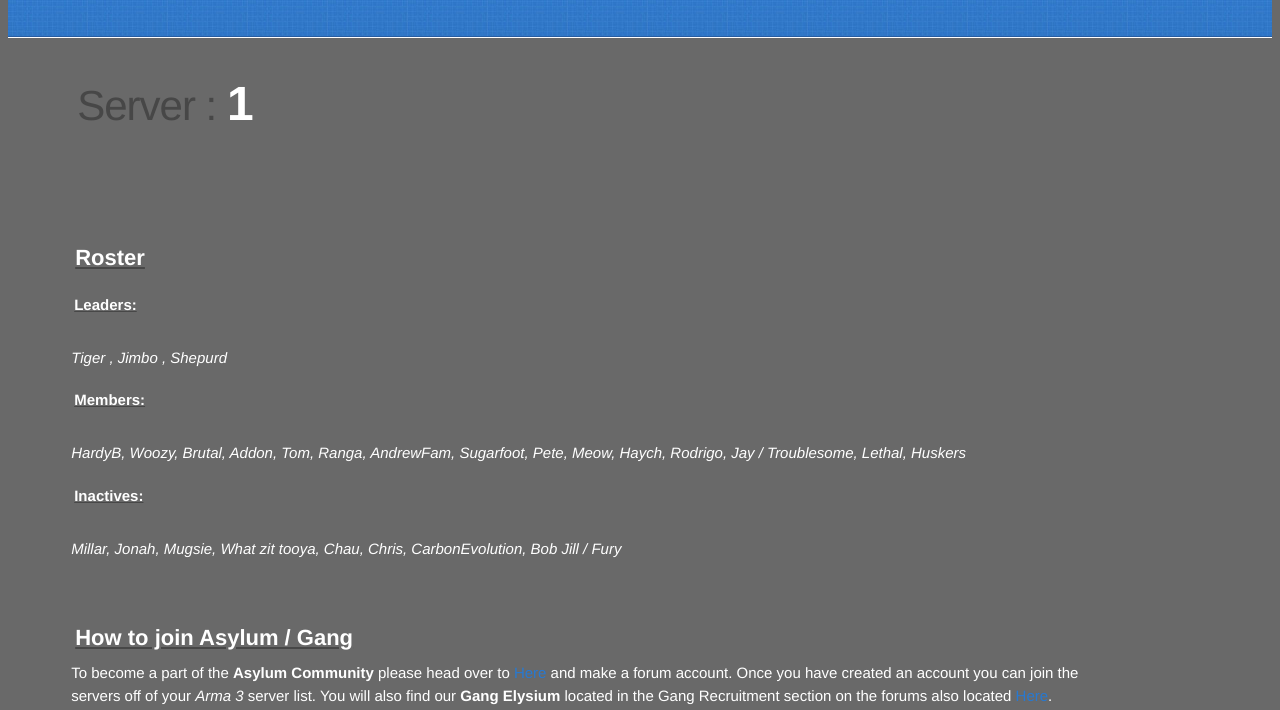
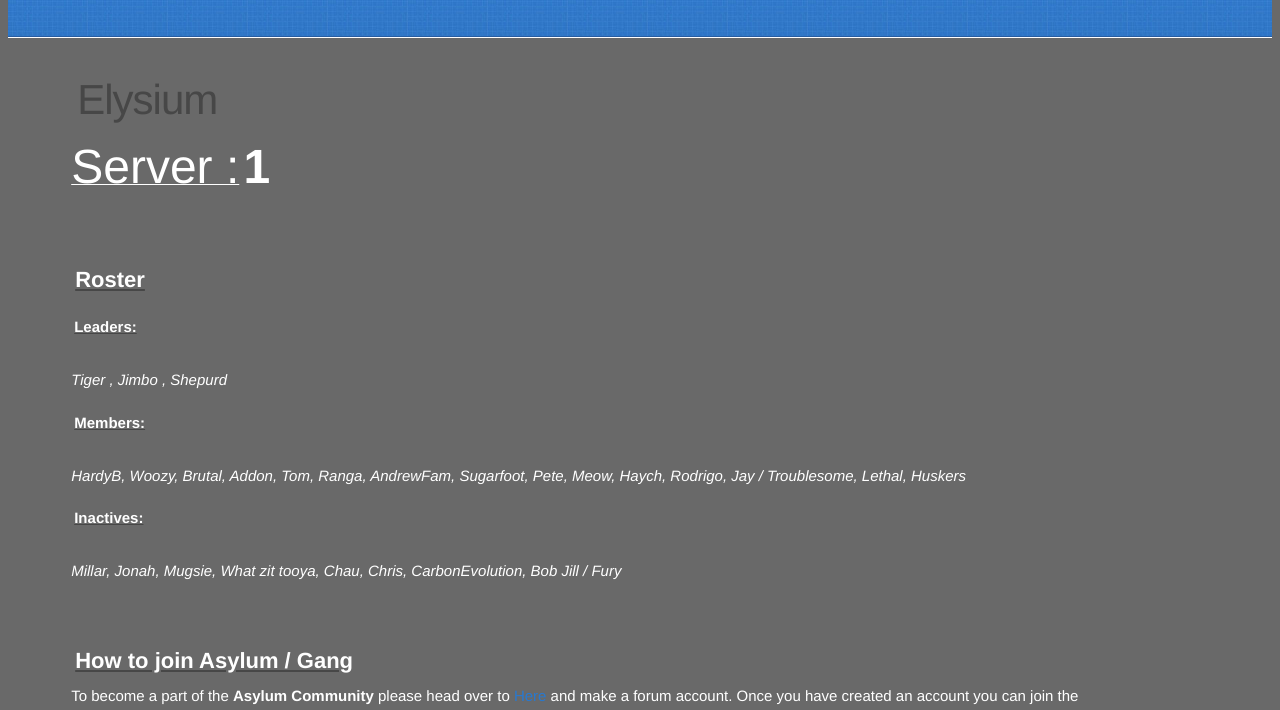
Before and after one commit to DerekR0123/Rossfitness.github.io, a Jekyll site: the page index.html, which Jekyll copies as it is, in a window 1280 px wide, cut to the strip 225-935 px from the top of the page. Built offline with Jekyll 4.4.1, drawn with Linux system fonts in a browser that asks for light colours.

Commit message:
Update index.html

```diff
--- a/index.html
+++ b/index.html
@@ -28,7 +28,7 @@
     <div id="content-wrapper">
       <div class="inner clearfix">
         <section id="main-content">
-<a id="designer-templates" class="anchor" href="#designer-templates" aria-hidden="true><span aria-hidden="true" class="octicon octicon-link"></span></a><h1 style=" font size: 48; color: FFFFFF>Elysium</h1>
+<a id="designer-templates" class="anchor" href="#designer-templates" aria-hidden="true><span aria-hidden="true" class="octicon octicon-link" font-size: "48"; color: "FFFFFF"></span></a><h1>Elysium</h1>
 
 <p><u>
 <font color="FFFFFF" size="15">Server :</u></font>        <strong><font size="23" color="FFFFFF">1</strong></font></p><br>
```
